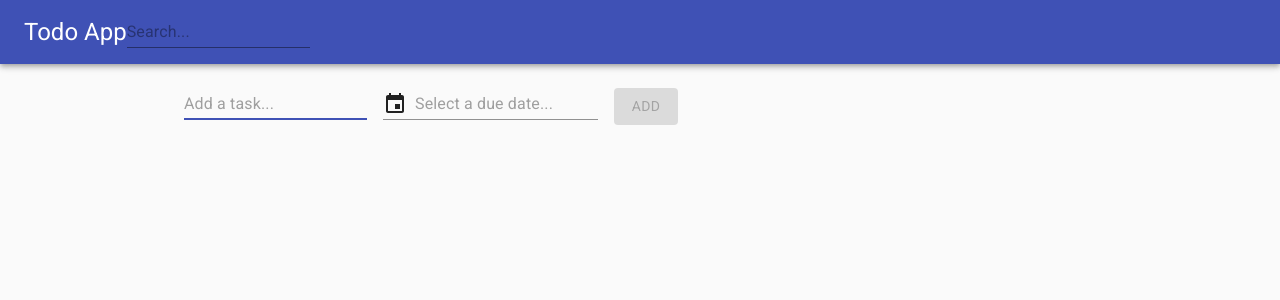
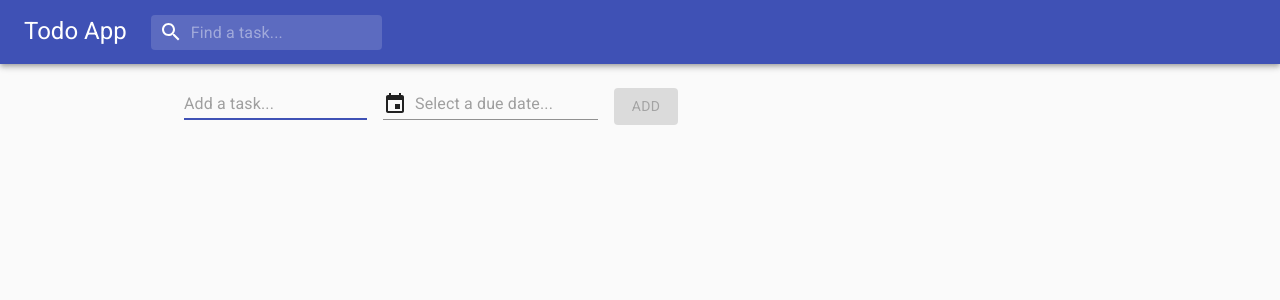
Before and after one commit to JHacin/todo-mui, a React (Create React App) app: page / in a window 1280 px wide. Shown: the top 300 px of the page. Built offline with nearby package versions, Linux system fonts and the light colour scheme.

Commit message:
Style the search input.

```diff
--- a/src/App.tsx
+++ b/src/App.tsx
@@ -1,20 +1,16 @@
 import React, { FC } from 'react';
-import { AppBar, Box, Container, CssBaseline, Grid, TextField, Toolbar, Typography } from '@material-ui/core';
+import { Box, Container, CssBaseline, Grid} from '@material-ui/core';
 import { AddTodoInput } from './components/AddTodoInput';
 import { ActiveTodos } from './components/ActiveTodos';
 import { ExpiredTodos } from './components/ExpiredTodos';
 import { CompletedTodos } from './components/CompletedTodos';
+import { AppHeader } from './components/AppHeader';
 
 export const App: FC = () => {
   return (
     <>
       <CssBaseline />
-      <AppBar position="static">
-        <Toolbar>
-          <Typography variant="h5">Todo App</Typography>
-          <TextField placeholder="Search..." />
-        </Toolbar>
-      </AppBar>
+      <AppHeader />
       <Container maxWidth="md">
         <Box my={3}>
           <Grid container spacing={3}>
--- a/src/components/ActiveTodos/index.tsx
+++ b/src/components/ActiveTodos/index.tsx
@@ -44,12 +44,8 @@ export const ActiveTodos: FC = () => {
               {selectedTodos.map((todo, index) => (
                 <Draggable key={todo.id} draggableId={todo.id} index={index}>
                   {(provided) => (
-                    <div ref={provided.innerRef}>
-                      <ActiveTodosItem
-                        todo={todo}
-                        {...provided.draggableProps}
-                        {...provided.dragHandleProps}
-                      />
+                    <div ref={provided.innerRef} {...provided.draggableProps} {...provided.dragHandleProps}>
+                      <ActiveTodosItem todo={todo} />
                     </div>
                   )}
                 </Draggable>
--- /dev/null
+++ b/src/components/AppHeader/SearchInput.tsx
@@ -0,0 +1,76 @@
+import React, { ChangeEventHandler, FC, useState } from 'react';
+import SearchIcon from '@material-ui/icons/Search';
+import ClearIcon from '@material-ui/icons/Clear';
+import { createStyles, fade, InputAdornment, TextField, Theme, IconButton } from '@material-ui/core';
+import { makeStyles } from '@material-ui/core/styles';
+
+const useStyles = makeStyles((theme: Theme) =>
+  createStyles({
+    inputRoot: {
+      borderRadius: theme.shape.borderRadius,
+      backgroundColor: fade(theme.palette.common.white, 0.15),
+      '&:hover': {
+        backgroundColor: fade(theme.palette.common.white, 0.25),
+      },
+    },
+    input: {
+      color: theme.palette.common.white,
+      padding: theme.spacing(1),
+    },
+    inputAdornment: {
+      padding: theme.spacing(1, 0, 1, 1),
+      marginRight: 0,
+    },
+    icon: {
+      color: theme.palette.common.white,
+    },
+  })
+);
+
+export const SearchInput: FC = () => {
+  const classes = useStyles();
+  const [search, setSearch] = useState<string>('');
+
+  const onChangeHandler: ChangeEventHandler<HTMLInputElement> = (event): void => {
+    setSearch(event.target.value);
+  };
+
+  const onClearHandler = (): void => {
+    setSearch('');
+  };
+
+  return (
+    <TextField
+      value={search}
+      onChange={onChangeHandler}
+      placeholder="Find a task..."
+      InputProps={{
+        classes: {
+          root: classes.inputRoot,
+          input: classes.input,
+        },
+        disableUnderline: true,
+        startAdornment: (
+          <InputAdornment position="start" classes={{ root: classes.inputAdornment }}>
+            <SearchIcon
+              classes={{
+                root: classes.icon,
+              }}
+            />
+          </InputAdornment>
+        ),
+        endAdornment: search && (
+          <InputAdornment position="end">
+            <IconButton onClick={onClearHandler}>
+              <ClearIcon
+                classes={{
+                  root: classes.icon,
+                }}
+              />
+            </IconButton>
+          </InputAdornment>
+        ),
+      }}
+    />
+  );
+};
--- /dev/null
+++ b/src/components/AppHeader/index.tsx
@@ -0,0 +1,22 @@
+import React, { FC } from 'react';
+import { AppBar, Box, Grid, Toolbar, Typography } from '@material-ui/core';
+import { SearchInput } from './SearchInput';
+
+export const AppHeader: FC = () => {
+  return (
+    <AppBar position="static">
+      <Toolbar>
+        <Grid container>
+          <Grid item>
+            <Box mr={3}>
+              <Typography variant="h5">Todo App</Typography>
+            </Box>
+          </Grid>
+          <Grid item>
+            <SearchInput />
+          </Grid>
+        </Grid>
+      </Toolbar>
+    </AppBar>
+  );
+};
```
